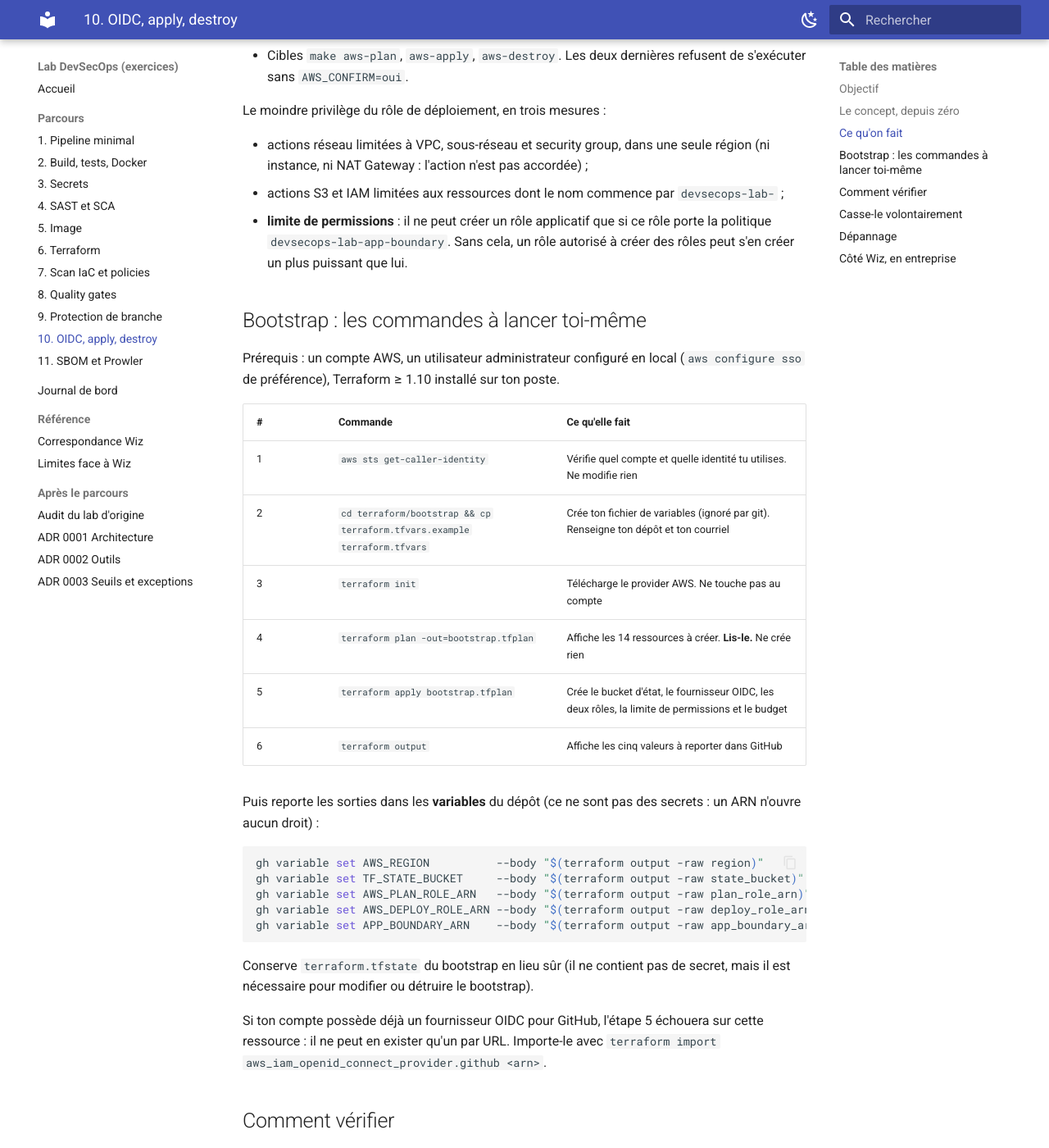
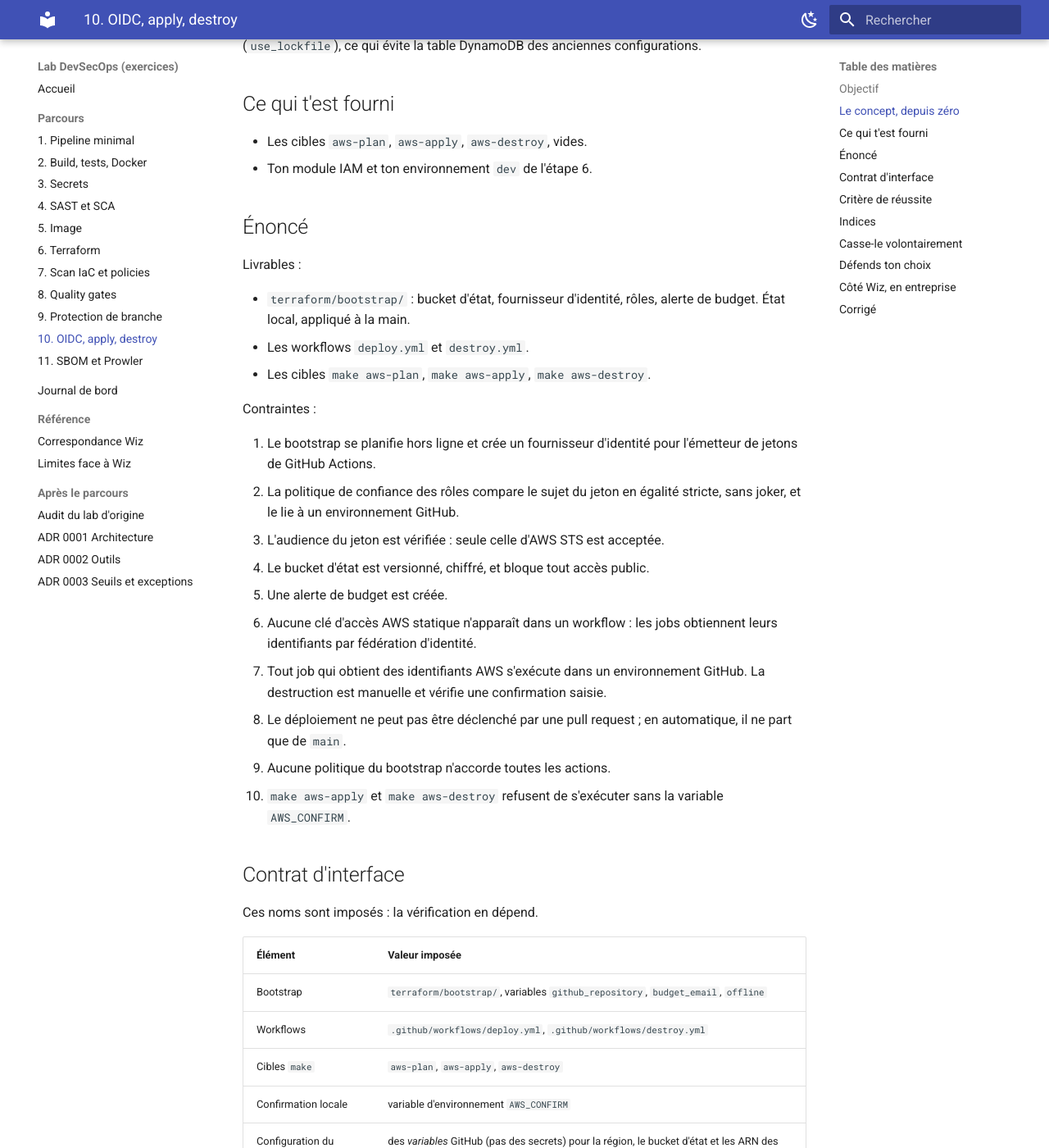
Before and after one commit to Gachtout/Lab-CI-CD, an MkDocs documentation site: the page built from docs/etapes/10-oidc-deploy.md, in a window 1280 px wide and 1400 px high, scrolled down 2159 px. Shown: the whole window at 82% size. Built offline with MkDocs 1.6.1 and Material for MkDocs 9.7.7, drawn with Linux system fonts in a browser that asks for light colours; some of the changed text lies outside the part shown.

Commit message:
feat(exercices): étape 10, OIDC, apply, destroy (statique)
Énoncé au format exercice (contraintes numérotées, contrat d'interface, trois niveaux d'indices, questions d'oral), vérification make check-etape-10 et un mutant par contrainte.

Co-Authored-By: Claude Fable 5.2 <noreply@anthropic.com>
Claude-Session: https://claude.ai/code/session_01AMFYzWPEoay5hpvamFqwWu

````diff
--- a/docs/etapes/10-oidc-deploy.md
+++ b/docs/etapes/10-oidc-deploy.md
@@ -1,7 +1,17 @@
 # Étape 10 : OIDC, apply et destroy sur AWS
 
-!!! warning "Non exécuté par l'auteur du lab"
-    Aucune commande de cette étape n'a été lancée contre un compte AWS. Le code Terraform est validé (`terraform validate`) et planifié hors ligne (14 ressources pour le bootstrap, 15 pour `dev`) ; les workflows passent `actionlint`. Les politiques IAM en moindre privilège n'ont **pas** été éprouvées : attends-toi à corriger un ou deux `AccessDenied` au premier `apply`. La section [Dépannage](#depannage) explique comment.
+!!! warning "Vérification statique uniquement"
+    `make check-etape-10` planifie ton bootstrap **hors ligne**, avec de faux identifiants, et lit tes fichiers. Il n'exécute aucune cible `aws-*` et n'agit sur aucun compte.
+
+    | Vérifié par le check | À tester toi-même sur AWS et GitHub |
+    |---|---|
+    | Le bootstrap se planifie et crée le fournisseur d'identité, le bucket d'état protégé, le budget | `terraform apply` du bootstrap réussit sur ton compte |
+    | La politique de confiance compare le sujet strictement et vérifie l'audience (lecture du code) | Un job hors environnement, ou depuis une autre branche, est **refusé** par AWS |
+    | Aucune clé statique dans les workflows ; les jobs AWS sont dans un environnement | L'approbation manuelle bloque réellement l'apply |
+    | Aucune politique n'accorde toutes les actions (lecture du code) | Le rôle de déploiement a **assez** de droits pour l'apply, et pas plus |
+    | Les cibles `aws-apply` et `aws-destroy` exigent une confirmation | `destroy` supprime tout, et le budget t'alerte |
+
+    Le moindre privilège ne se prouve pas en statique : attends-toi à corriger des refus d'accès au premier apply. C'est l'exercice.
 
 ## Objectif
 
@@ -36,14 +46,6 @@ Rien n'est stocké dans GitHub. Il n'y a rien à voler, ni à faire tourner.
 
 **Toute la sécurité tient dans la politique de confiance.** Celle du lab compare le champ `sub` du jeton en **égalité stricte** :
 
-```hcl
-condition {
-  test     = "StringEquals"
-  variable = "token.actions.githubusercontent.com:sub"
-  values   = ["repo:${var.github_repository}:environment:dev"]
-}
-```
-
 L'erreur classique est d'écrire `StringLike` avec `repo:mon-org/*` : n'importe quel dépôt de l'organisation, n'importe quelle branche, n'importe quelle PR peut alors endosser le rôle.
 
 **Deux rôles, deux environnements.**
@@ -57,71 +59,95 @@ Les deux environnements n'acceptent que la branche `main`. Une PR n'obtient donc
 
 **L'état distant.** L'état Terraform contient la description complète de l'infrastructure. Il vit dans un bucket S3 privé, chiffré et versionné. Le verrou est un fichier `.tflock` dans ce bucket (`use_lockfile`), ce qui évite la table DynamoDB des anciennes configurations.
 
-## Ce qu'on fait
+## Ce qui t'est fourni
 
-- `terraform/bootstrap/` : bucket d'état, fournisseur OIDC, les deux rôles, la limite de permissions des rôles applicatifs, une alerte de budget à 1 $. Appliqué **une fois, à la main**, avec un état local : il crée ce dont tout le reste dépend.
-- `deploy.yml` : sur `main`, job `plan-aws` (lecture seule) puis job `apply`, qui attend l'approbation.
-- `destroy.yml` : lancement manuel, il faut taper `destroy`, puis approuver.
-- Cibles `make aws-plan`, `aws-apply`, `aws-destroy`. Les deux dernières refusent de s'exécuter sans `AWS_CONFIRM=oui`.
+- Les cibles `aws-plan`, `aws-apply`, `aws-destroy`, vides.
+- Ton module IAM et ton environnement `dev` de l'étape 6.
 
-Le moindre privilège du rôle de déploiement, en trois mesures :
+## Énoncé
 
-- actions réseau limitées à VPC, sous-réseau et security group, dans une seule région (ni instance, ni NAT Gateway : l'action n'est pas accordée) ;
-- actions S3 et IAM limitées aux ressources dont le nom commence par `devsecops-lab-` ;
-- **limite de permissions** : il ne peut créer un rôle applicatif que si ce rôle porte la politique `devsecops-lab-app-boundary`. Sans cela, un rôle autorisé à créer des rôles peut s'en créer un plus puissant que lui.
+Livrables :
 
-## Bootstrap : les commandes à lancer toi-même
+- `terraform/bootstrap/` : bucket d'état, fournisseur d'identité, rôles, alerte de budget. État local, appliqué à la main.
+- Les workflows `deploy.yml` et `destroy.yml`.
+- Les cibles `make aws-plan`, `make aws-apply`, `make aws-destroy`.
 
-Prérequis : un compte AWS, un utilisateur administrateur configuré en local (`aws configure sso` de préférence), Terraform ≥ 1.10 installé sur ton poste.
+Contraintes :
 
-| # | Commande | Ce qu'elle fait |
-|---|---|---|
-| 1 | `aws sts get-caller-identity` | Vérifie quel compte et quelle identité tu utilises. Ne modifie rien |
-| 2 | `cd terraform/bootstrap && cp terraform.tfvars.example terraform.tfvars` | Crée ton fichier de variables (ignoré par git). Renseigne ton dépôt et ton courriel |
-| 3 | `terraform init` | Télécharge le provider AWS. Ne touche pas au compte |
-| 4 | `terraform plan -out=bootstrap.tfplan` | Affiche les 14 ressources à créer. **Lis-le.** Ne crée rien |
-| 5 | `terraform apply bootstrap.tfplan` | Crée le bucket d'état, le fournisseur OIDC, les deux rôles, la limite de permissions et le budget |
-| 6 | `terraform output` | Affiche les cinq valeurs à reporter dans GitHub |
+1. Le bootstrap se planifie hors ligne et crée un fournisseur d'identité pour l'émetteur de jetons de GitHub Actions.
+2. La politique de confiance des rôles compare le sujet du jeton en égalité stricte, sans joker, et le lie à un environnement GitHub.
+3. L'audience du jeton est vérifiée : seule celle d'AWS STS est acceptée.
+4. Le bucket d'état est versionné, chiffré, et bloque tout accès public.
+5. Une alerte de budget est créée.
+6. Aucune clé d'accès AWS statique n'apparaît dans un workflow : les jobs obtiennent leurs identifiants par fédération d'identité.
+7. Tout job qui obtient des identifiants AWS s'exécute dans un environnement GitHub. La destruction est manuelle et vérifie une confirmation saisie.
+8. Le déploiement ne peut pas être déclenché par une pull request ; en automatique, il ne part que de `main`.
+9. Aucune politique du bootstrap n'accorde toutes les actions.
+10. `make aws-apply` et `make aws-destroy` refusent de s'exécuter sans la variable `AWS_CONFIRM`.
 
-Puis reporte les sorties dans les **variables** du dépôt (ce ne sont pas des secrets : un ARN n'ouvre aucun droit) :
+## Contrat d'interface
+
+Ces noms sont imposés : la vérification en dépend.
+
+| Élément | Valeur imposée |
+|---|---|
+| Bootstrap | `terraform/bootstrap/`, variables `github_repository`, `budget_email`, `offline` |
+| Workflows | `.github/workflows/deploy.yml`, `.github/workflows/destroy.yml` |
+| Cibles `make` | `aws-plan`, `aws-apply`, `aws-destroy` |
+| Confirmation locale | variable d'environnement `AWS_CONFIRM` |
+| Configuration du dépôt | des *variables* GitHub (pas des secrets) pour la région, le bucket d'état et les ARN des rôles |
+
+## Critère de réussite
 
 ```bash
-gh variable set AWS_REGION          --body "$(terraform output -raw region)"
-gh variable set TF_STATE_BUCKET     --body "$(terraform output -raw state_bucket)"
-gh variable set AWS_PLAN_ROLE_ARN   --body "$(terraform output -raw plan_role_arn)"
-gh variable set AWS_DEPLOY_ROLE_ARN --body "$(terraform output -raw deploy_role_arn)"
-gh variable set APP_BOUNDARY_ARN    --body "$(terraform output -raw app_boundary_arn)"
+make check-etape-10
 ```
 
-Conserve `terraform.tfstate` du bootstrap en lieu sûr (il ne contient pas de secret, mais il est nécessaire pour modifier ou détruire le bootstrap).
+Chaque ligne `ECHEC [Cn]` renvoie à la contrainte `n` ci-dessus et donne l'emplacement en cause, jamais la correction. Les journaux détaillés sont dans `reports/checks/`. Teste toujours en local avant de pousser.
 
-Si ton compte possède déjà un fournisseur OIDC pour GitHub, l'étape 5 échouera sur cette ressource : il ne peut en exister qu'un par URL. Importe-le avec `terraform import aws_iam_openid_connect_provider.github <arn>`.
+## Indices
 
-## Comment vérifier
+Ouvre-les dans l'ordre, et seulement après avoir cherché.
 
-1. Fusionne une PR qui touche `terraform/`. Le workflow `deploy` démarre.
-2. Le job `plan-aws` affiche le plan réel dans le résumé de l'exécution.
-3. Le job `apply` passe en attente : **Review deployments**, puis approuve.
-4. Après l'apply : `aws s3 ls | grep devsecops-lab-data` et `aws ec2 describe-vpcs --filters Name=tag:Project,Values=devsecops-lab`.
-5. Dans CloudTrail, cherche l'événement `AssumeRoleWithWebIdentity` : tu y lis le `sub` du jeton et le nom de session `gha-apply-<run_id>`. C'est la piste d'audit qui relie un changement AWS à une exécution GitHub.
-6. Nettoyage : workflow `destroy`, tape `destroy`, approuve.
+??? tip "Indice 1 : par où commencer"
+    - Le bootstrap crée ce dont le reste dépend : il ne peut pas utiliser l'état distant qu'il crée lui-même.
+    - Dans la fédération d'identité, toute la sécurité tient dans la politique de confiance du rôle.
+
+??? tip "Indice 2 : les points qui coincent"
+    - Le jeton de GitHub contient un champ sujet dont la forme dépend du contexte du job (branche, PR, environnement). Lis la documentation « OpenID Connect » de GitHub.
+    - Un rôle pour lire, un rôle pour écrire : deux environnements GitHub, dont un seul exige une approbation.
+    - Un rôle autorisé à créer des rôles peut s'en créer un plus puissant que lui. Cherche « permissions boundary ».
+    - Un job demande un jeton d'identité grâce à un droit spécifique du jeton de workflow.
+
+??? tip "Indice 3 : presque la réponse"
+    - Deux conditions d'égalité dans la politique de confiance : l'audience, et le sujet au format dépôt puis environnement.
+    - L'identifiant du compte peut se déduire de l'ARN du fournisseur d'identité, sans source de données distante : le bootstrap reste planifiable hors ligne.
+    - Restreins les actions du rôle de déploiement par service, par préfixe de nom de ressource, et par région.
+    - L'action officielle d'AWS échange le jeton contre des identifiants ; elle reçoit l'ARN du rôle et la région.
+    - Le backend se configure à l'initialisation par des options, à partir de variables d'environnement.
+    - La cible d'apply commence par tester la variable de confirmation et s'arrête si elle manque.
 
 ## Casse-le volontairement
 
-- **Depuis une branche.** Lance `deploy` par `workflow_dispatch` depuis une autre branche que `main`. Attendu : l'environnement refuse le déploiement, avant toute demande de jeton.
-- **Politique de confiance.** Dans le bootstrap, remplace `environment:dev` par `environment:prod` pour le rôle de déploiement, réapplique, relance `deploy`. Attendu : `Not authorized to perform sts:AssumeRoleWithWebIdentity`. Le jeton est valide, mais il ne dit pas ce que le rôle exige. Remets la valeur d'origine.
-- **Moindre privilège.** Ajoute une ressource `aws_nat_gateway` dans `envs/dev`. La policy `COST-01` la refuse dès la PR. Si tu forces le passage, l'apply échoue quand même : le rôle n'a pas l'action `ec2:CreateNatGateway`. Deux barrières indépendantes.
-- **Verrou.** Lance `deploy` deux fois de suite : le second attend le premier (`concurrency`), et Terraform refuserait de toute façon de prendre un état verrouillé.
+Note ce que tu observes dans `docs/journal.md` : ce sont tes sorties, pas celles d'un corrigé.
 
-## Dépannage
+1. Lance le déploiement depuis une autre branche que `main`. À quel niveau est-il refusé ?
+2. Change l'environnement attendu dans la politique de confiance, réapplique, relance. Lis le message d'AWS.
+3. Ajoute une NAT Gateway : la policy la refuse en PR. Si tu forçais le passage, que ferait AWS ?
+4. Cherche dans CloudTrail l'événement d'échange de jeton : qu'y lis-tu qui relie AWS à une exécution GitHub ?
 
-Un `AccessDenied` au premier apply est probable : la liste d'actions a été écrite à partir de la documentation, pas d'une exécution.
+## Défends ton choix
 
-1. Lis le message : il nomme l'action refusée (`… is not authorized to perform: s3:PutBucketAcl on resource …`).
-2. Ajoute **cette action seulement** au bon bloc de `terraform/bootstrap/oidc.tf`, sur la ressource la plus étroite possible.
-3. Réapplique le bootstrap, relance le workflow.
+À savoir expliquer à l'oral, sans notes.
 
-Ne cède pas à `"Action": "*"` : c'est précisément l'exercice. Note chaque ajout, c'est de la matière pour la page « Leçons apprises ».
+1. Pourquoi une clé d'accès statique dans les secrets de CI est-elle un mauvais choix ?
+2. Décris l'échange OIDC en quatre étapes. Qui signe quoi, qui vérifie quoi ?
+3. Que se passe-t-il si la condition sur le sujet utilise une comparaison par motif avec un joker ?
+4. Pourquoi deux rôles plutôt qu'un ?
+5. À quoi sert une limite de permissions ? Décris l'élévation de privilèges qu'elle empêche.
+6. Pourquoi le plan d'une PR n'a-t-il pas d'identifiants, alors que celui du déploiement en a ?
+7. Un `AccessDenied` au premier apply : quelle est ta méthode, et quelle est la tentation à refuser ?
+8. Pourquoi les ARN des rôles sont-ils des variables et pas des secrets ?
 
 ## Côté Wiz, en entreprise
 
@@ -133,3 +159,11 @@ Ne cède pas à `"Action": "*"` : c'est précisément l'exercice. Note chaque aj
 | Alerte de budget | Hors périmètre de Wiz |
 
 Le point à retenir pour la mission : Wiz saura dire qu'un rôle de pipeline est trop permissif **une fois qu'il existe**. Le concevoir correctement reste un travail d'ingénierie, celui de cette étape.
+
+## Corrigé
+
+À ouvrir seulement une fois `make check-etape-10` vert et les questions travaillées : [`etape-10-solution`](https://github.com/Gachtout/Lab-CI-CD/tree/etape-10-solution). La version finale de tout le parcours est sur la branche [`solution`](https://github.com/Gachtout/Lab-CI-CD/tree/solution).
+
+Corrections apportées plus tard à ce corrigé :
+
+- Aucune : c'est la dernière version du bootstrap. Les politiques IAM du corrigé n'ont jamais été appliquées sur un compte réel.
````
Also changed, not shown: 5 other files.
